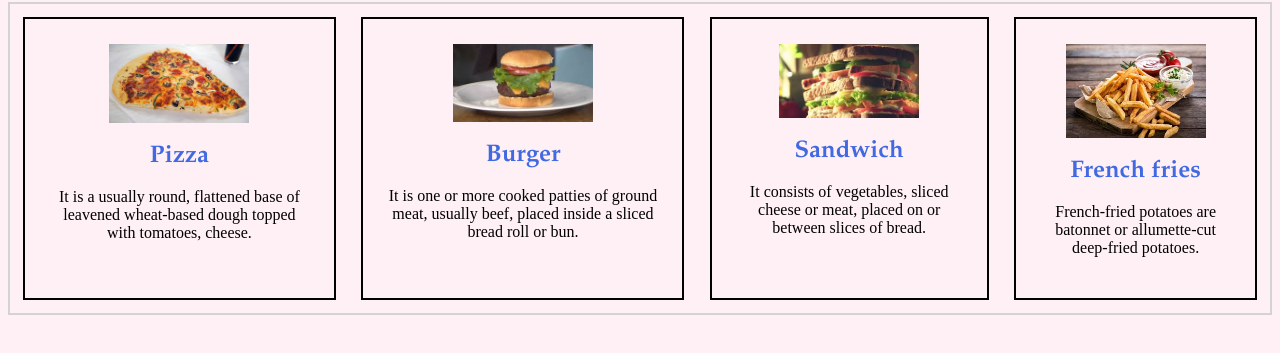
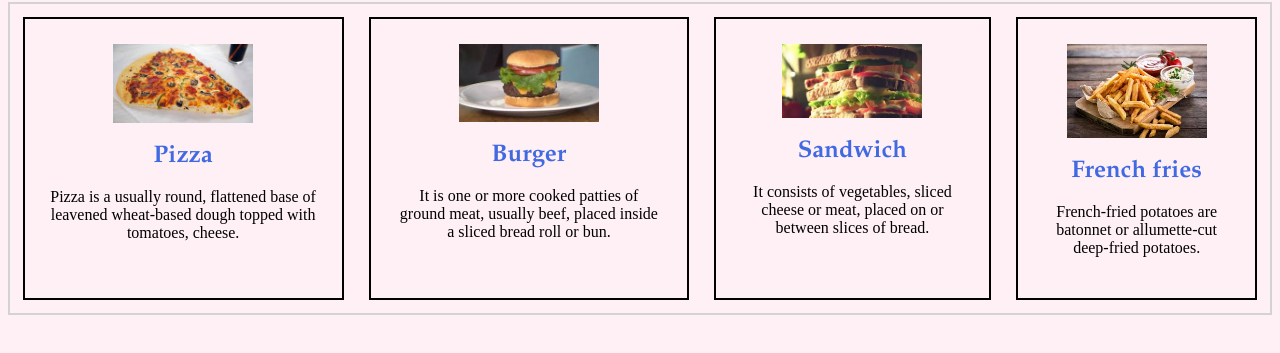
Before and after one commit to Anjali1927/Responsive-we-designing, a plain HTML site: page index.html in a window 1280 px wide. Shown: the part 85-438 px from the top of the page. Drawn offline with Linux system fonts and the light colour scheme.

Commit message:
changes committed

```diff
--- a/index.html
+++ b/index.html
@@ -12,7 +12,7 @@
       <div class="sub1">
         <img src="pizza.jpg" alt="pizza">
         <h1>Pizza</h1>
-        <p>It is a usually round, flattened base of leavened
+        <p>Pizza is a usually round, flattened base of leavened
           wheat-based dough topped with tomatoes, cheese.</p>
       </div>
       <div class="sub1">
```
